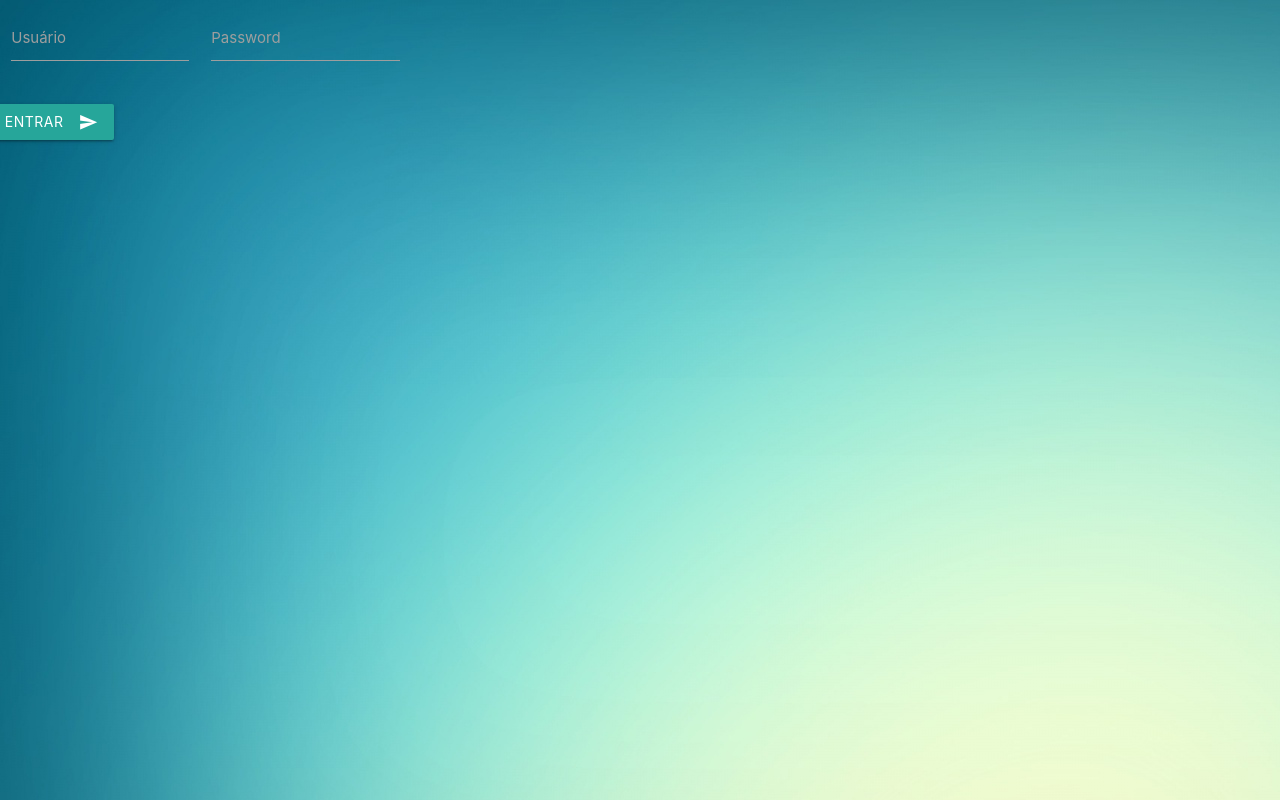
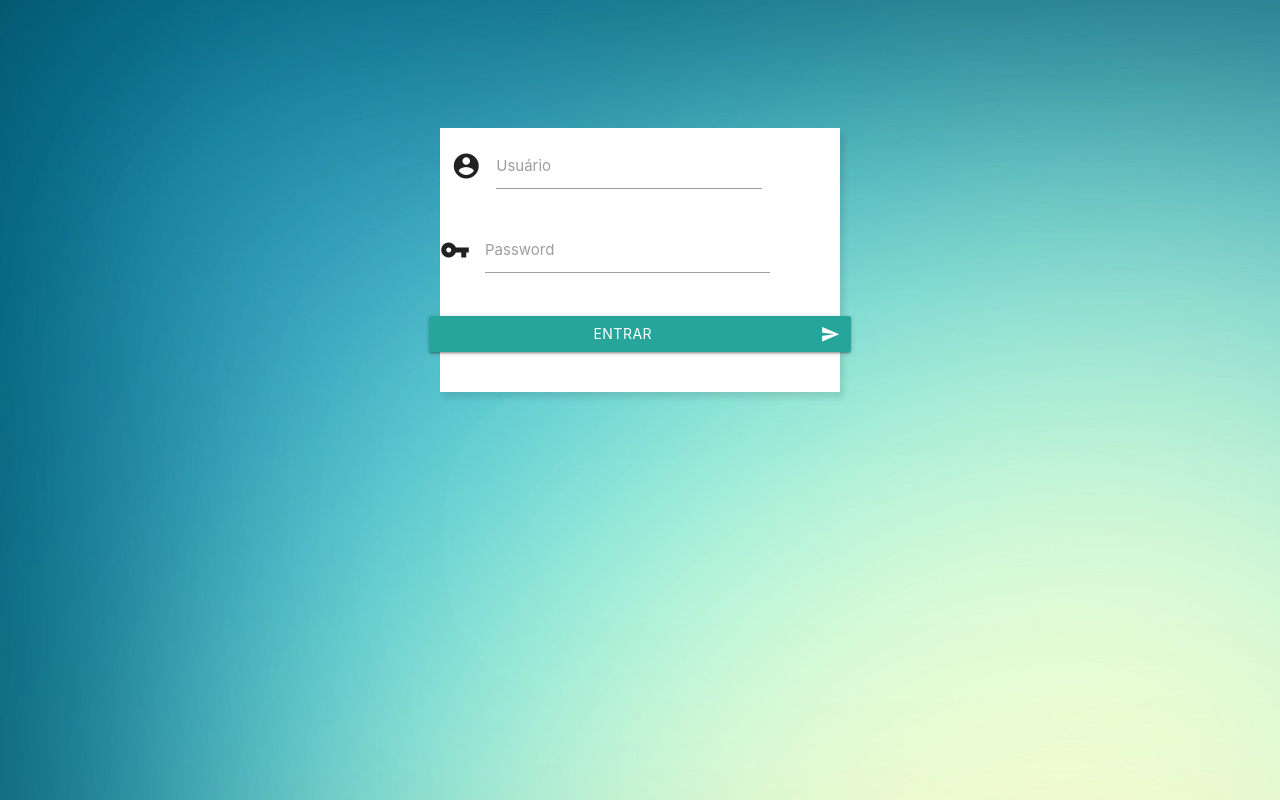
Before and after one commit to UnectJr/site-gestao-aguas, a plain HTML site: page login.html in a window 1280 px wide. Drawn offline with nearby package versions, Linux system fonts and the light colour scheme; no server answers.

Commit message:
layout melhorado

```diff
--- a/css/style.css
+++ b/css/style.css
@@ -15,11 +15,10 @@
 }
 .login-input{
 	display: block;
-    top:50%;
-	left:50%;
-
+	top:50%;
 	width: 400px;
-	float:;
+	float: top;
+	margin-top: 10%;
 }
 .log{
 	display: inline-block;
@@ -28,3 +27,8 @@
 .main{
 	display: inline-block;
 }
+
+.box_login {
+	background-color: #fff;
+	box-shadow: 4px 6px 6px rgba(0,0,0,.1);
+}
--- a/login.html
+++ b/login.html
@@ -6,40 +6,35 @@
 	<meta http-equiv="X-UA-Compatible" content="ie=edge">
 	<link rel="stylesheet" href="https://cdnjs.cloudflare.com/ajax/libs/animate.css/3.5.2/animate.css" />
     <link rel='stylesheet prefetch' href='https://cdnjs.cloudflare.com/ajax/libs/materialize/0.97.0/css/materialize.min.css'>
-	<link href="https://fonts.googleapis.com/icon?family=Material+Icons" rel="stylesheet">
+	<link rel="stylesheet" href="https://fonts.googleapis.com/icon?family=Material+Icons">
 	<link rel="stylesheet" href="css/style.css">
 	<title>Login</title>
 	<script src="https://www.gstatic.com/firebasejs/4.5.2/firebase.js"></script>
 </head>
 <body>
 	<div class="background-image"></div>
-	<div class="login-input">
-
+	<div class="login-input row">
+		<div class="box_login col s12 animated fadeInUp">
 			<div class="row">
-	    	<div class="col s12 animated fadeInUp">
-	    		<div class="row">
-					<div class="input-field col s6 log">
+				<div class="input-field col s10 log">
+					<i class="material-icons prefix">account_circle</i>
 					<input id="txtEmail" type="email" class="validate">
 					<label for="txtEmail">Usuário</label>
 				</div>
 
 			<div class="row">
-			        <div class="input-field col s6 log">
+				<div class="input-field col s10 log">
+					<i class="material-icons prefix">vpn_key</i>
 					<input id="txtPassword" type="password" class="validate">
 					<label for="password">Password</label>
 				</div>
 			</div>
 			<div class="row">
-	          		<button class="btn waves-effect waves-light" type="submit" name="action" id="btnLogin">Entrar
+				<button class="btn waves-effect waves-light col s12" type="submit" name="action" id="btnLogin">Entrar
 					<i class="material-icons right">send</i>
 				</button>
-
-	          	</div>
-
 			</div>
 		</div>
-
-
 	</div>
 
 
```
Also changed, not shown: css/principal.css (+1 -8 lines). Lines whose indentation alone changed are shown as unchanged.
